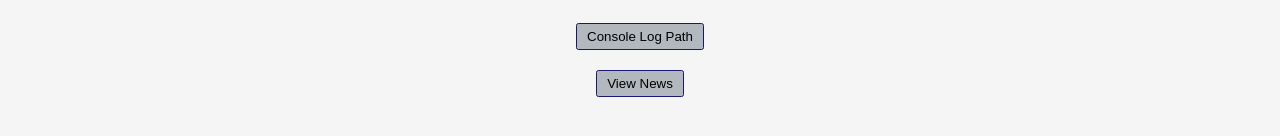
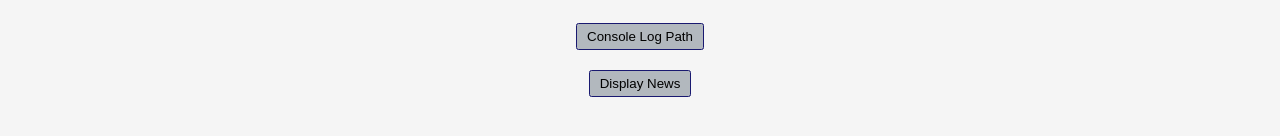
Before and after one commit to brellin/Vue-Bootstrap-Project, a Vue app: page /news in a window 1280 px wide. Shown: the part 182-318 px from the top of the page. Built offline with nearby package versions, Linux system fonts and the light colour scheme.

Commit message:
conditionally render News Button slot text

```diff
--- a/src/components/News.vue
+++ b/src/components/News.vue
@@ -3,7 +3,7 @@
     <h2>News</h2>
     <Button />
     <!-- Multi-functional button component (wouldn't normally do this) -->
-    <Button v-on:toggle="toggleOpen">View News</Button>
+    <Button v-on:toggle="toggleOpen">{{this.$data.open ? 'Hide' : 'Display'}} News</Button>
     <div class="news-display" v-if="this.$data.open">
       <h3>Some News</h3>
       <ul>
```
